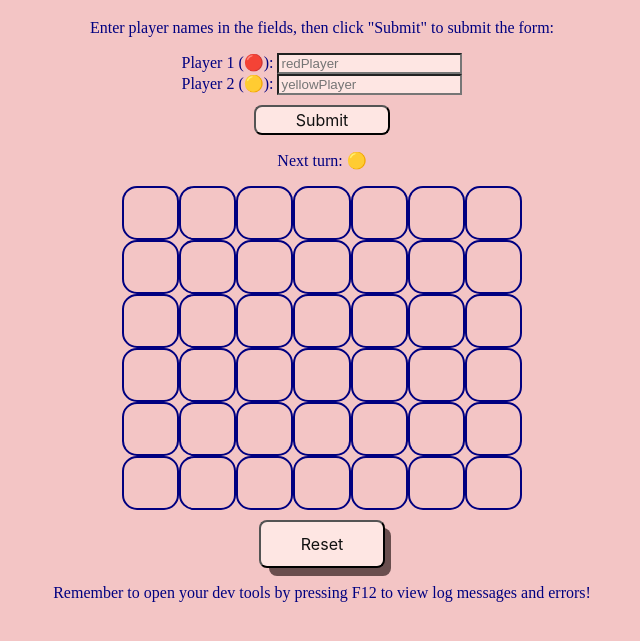
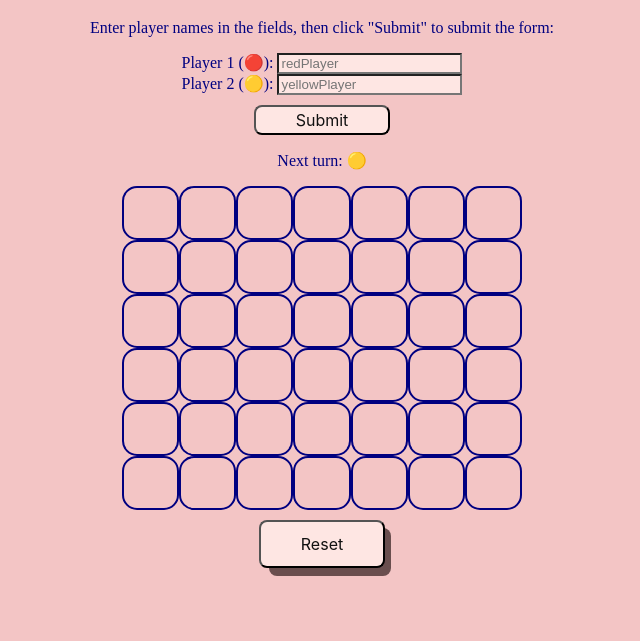
Before and after one commit to mgrinstein/connect4, a plain HTML site: page browser/index.html in a window 1280 px wide. Shown: the part 61-702 px from the top of the page, without its empty margins (318-958 px from the left). Drawn offline with Linux system fonts and the light colour scheme.

Commit message:
chore: cleanup

```diff
--- a/browser/index.html
+++ b/browser/index.html
@@ -152,7 +152,6 @@ function handlePlayerNames() {
 
 </div>
 <button id="reset-button">Reset</button>
-    <p>Remember to open your dev tools by pressing F12 to view log messages and errors!</p>
     <script src="logic.js"
     type="text/javascript"></script>
 <script src="interaction.js"
```
